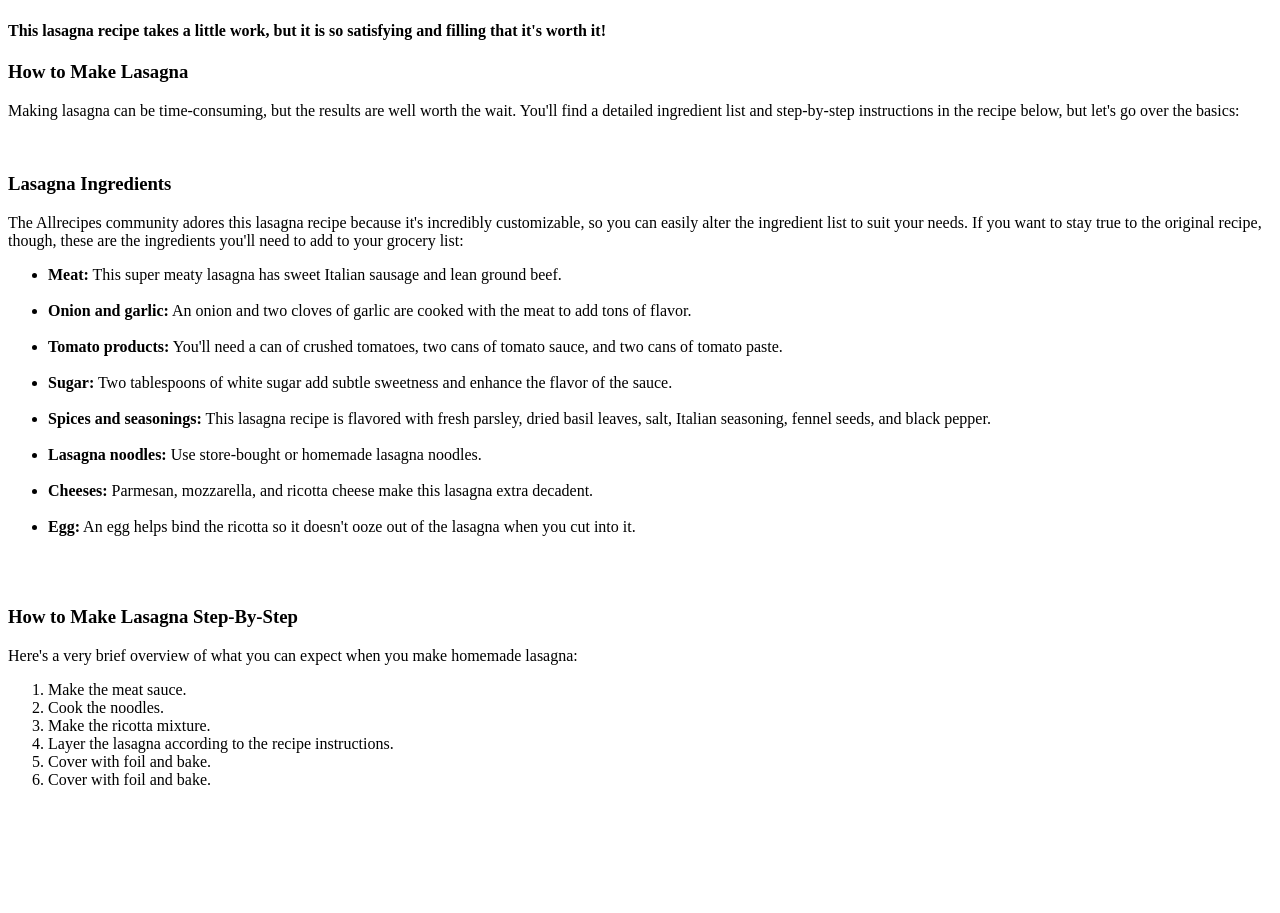
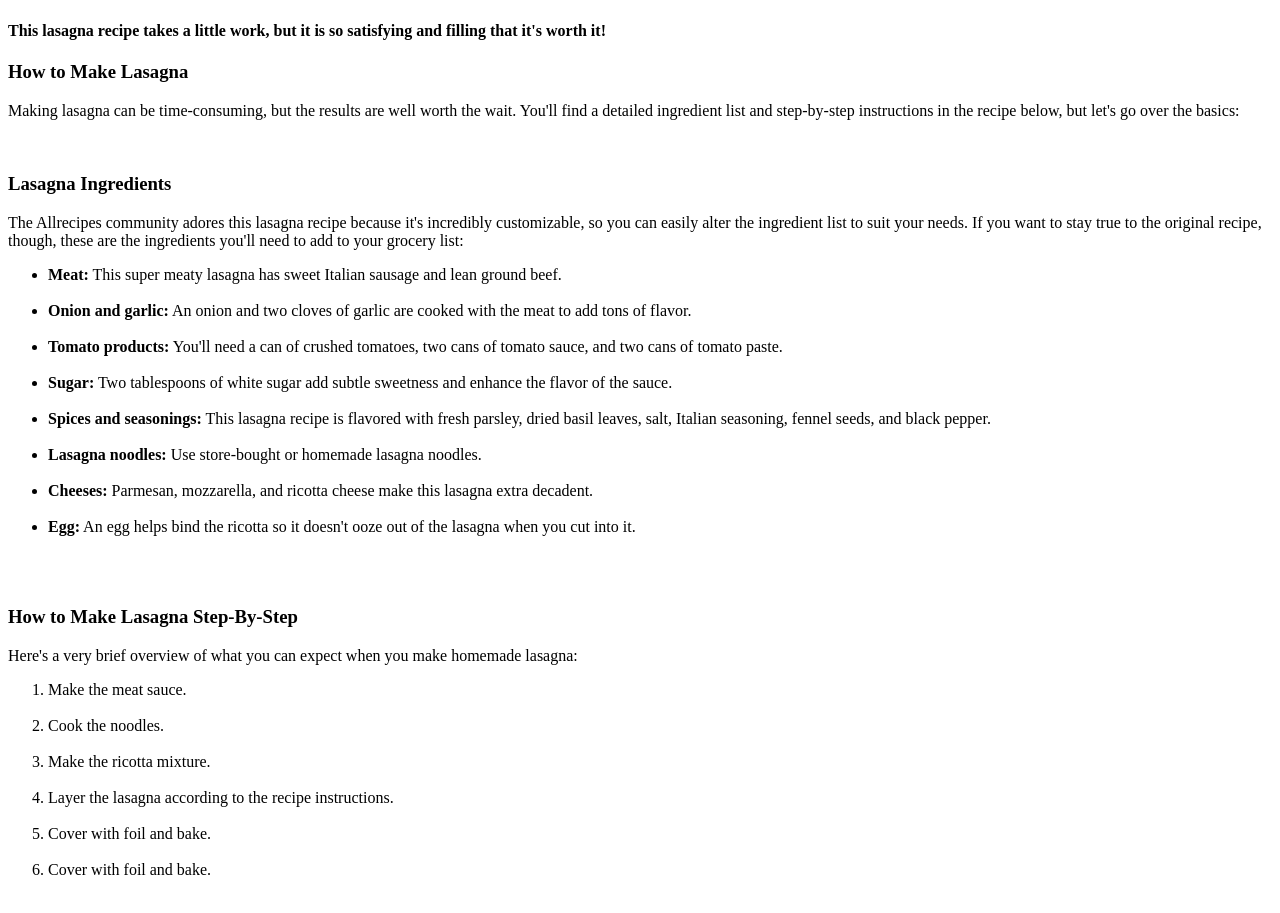
Before and after one commit to SealedOwl/odin-recipes, a plain HTML site: page recipes/lasagna.html in a window 1280 px wide. Shown: the part 383-1296 px from the top of the page. Before the commit the page ends 1188 px from the top, so only its background shows below. Drawn offline with Linux system fonts and the light colour scheme.

Commit message:
Add Pasta file

```diff
--- a/recipes/lasagna.html
+++ b/recipes/lasagna.html
@@ -28,12 +28,12 @@
     <h3>How to Make Lasagna Step-By-Step</h3>
     <p>Here's a very brief overview of what you can expect when you make homemade lasagna:</p>
     <ol>
-        <li>Make the meat sauce.</li>
-        <li>Cook the noodles.</li>
-        <li>Make the ricotta mixture.</li>
-        <li>Layer the lasagna according to the recipe instructions.</li>
-        <li>Cover with foil and bake.</li>
-        <li>Cover with foil and bake.</li>
+        <li>Make the meat sauce.</li><br>
+        <li>Cook the noodles.</li><br>
+        <li>Make the ricotta mixture.</li><br>
+        <li>Layer the lasagna according to the recipe instructions.</li><br>
+        <li>Cover with foil and bake.</li><br>
+        <li>Cover with foil and bake.</li><br>
     </ol>
 </body>
 </html>
```
Also changed, not shown: index.html (+4 -1 lines).
